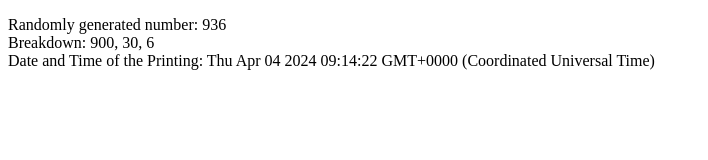
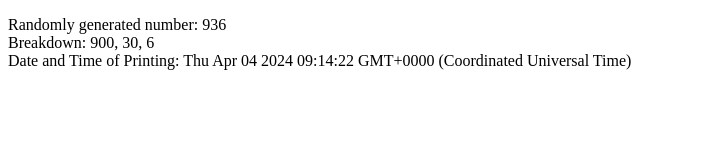
Before and after one commit to ReyAndresMGenita/Random-Number-Generator-hundreds-, a plain HTML site: page index.html in a window 1280 px wide. Shown: the whole page, without its empty margins (0-708 px from the left). Drawn offline with Linux system fonts and the light colour scheme.

Commit message:
Add files via upload

```diff
--- a/index.html
+++ b/index.html
@@ -14,7 +14,7 @@
         var ones = randomNumber % 10;
         var d = new Date(2024, 3, 4, 9, 14, 22);
         document.getElementById("randomNumber").innerHTML = "Randomly generated number: " + randomNumber + "<br>Breakdown: " + hundreds * 100 +
-        ", " + tens * 10 + ", " + ones + "<br>Date and Time of the Printing: " + d;
+        ", " + tens * 10 + ", " + ones + "<br>Date and Time of Printing: " + d;
     </script>
 </body>
 </html>
```
